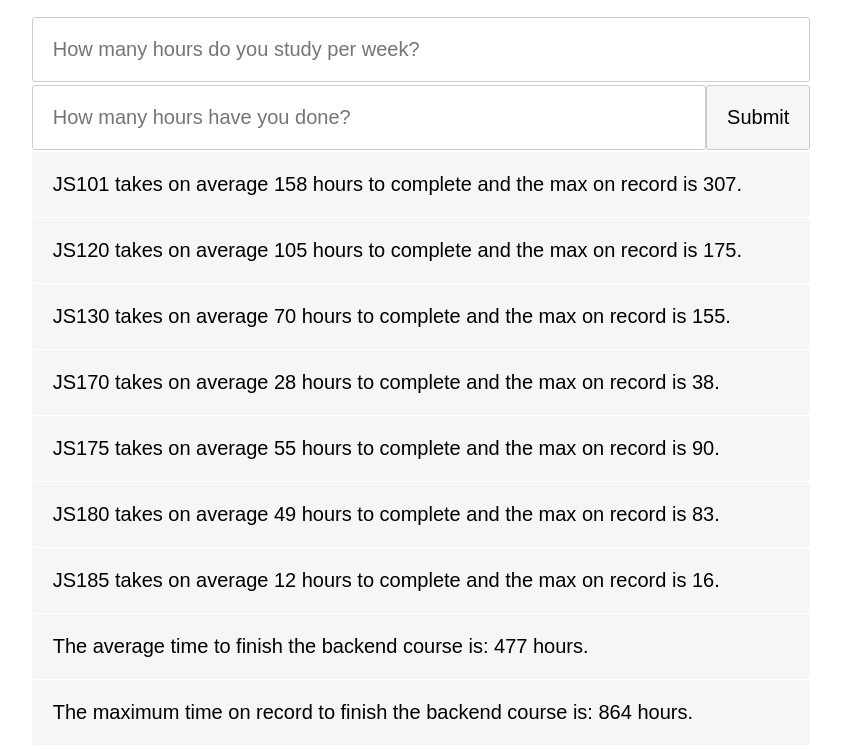
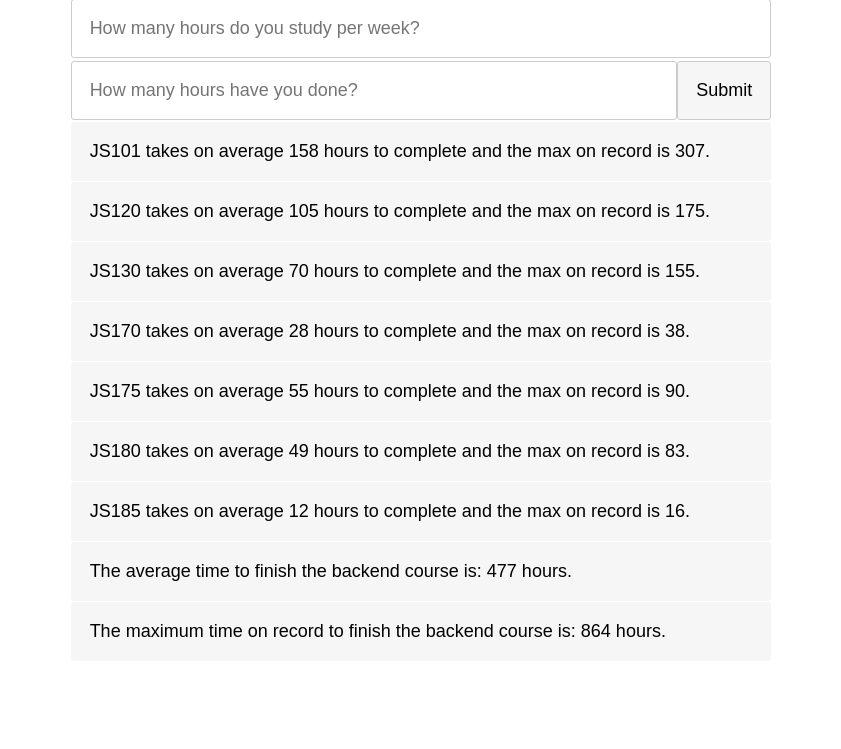
Before and after one commit to eamon0989/LaunchSchoolTimeEstimator, a plain HTML site: page index.html in a window 1280 px wide. Shown: the part 165-914 px from the top of the page, without its empty margins (219-1060 px from the left). After the commit the page ends 830 px from the top, so only its background shows below. Drawn offline with Linux system fonts and the light colour scheme.

Commit message:
removed extra code

```diff
--- a/style.css
+++ b/style.css
@@ -3,7 +3,7 @@
 	padding: 0;
 	font: inherit;
 	vertical-align: baseline;
-  font-size: 20px;
+  font-size: 18px;
   font-family: 'Montserrat', sans-serif;
 }
 
@@ -41,7 +41,6 @@
 body {
   display: grid;
   grid-template-columns: 1fr min(70ch, calc(100% - 16px)) 1fr;
-  /* font-size: 2rem; */
 }
 
 #wrapper {
```
